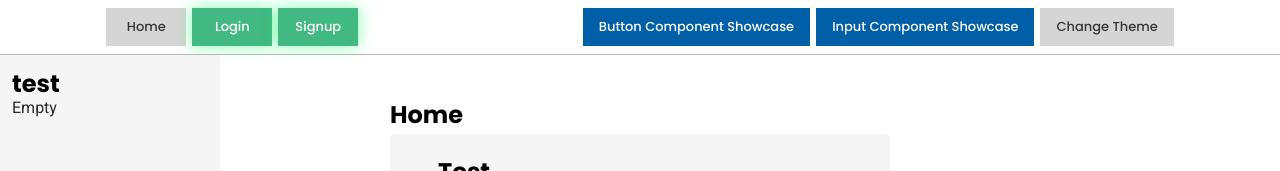
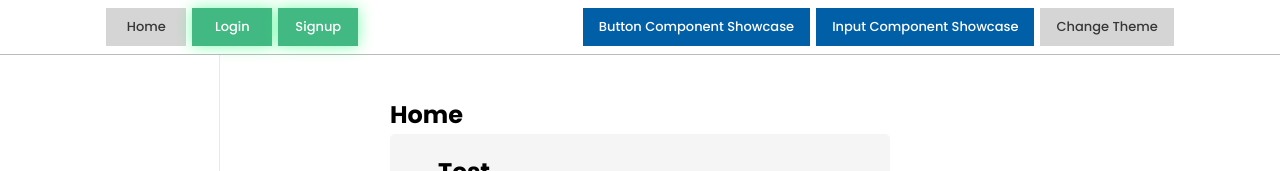
Before and after one commit to Fanoflix/fatefy, a Vue app: page / in a window 1280 px wide. Shown: the top 171 px of the page. Built offline with nearby package versions, Linux system fonts and the light colour scheme.

Commit message:
Sidebar made independent.

```diff
--- a/src/assets/variables.scss
+++ b/src/assets/variables.scss
@@ -19,7 +19,7 @@ $success-dark: #61c998;
 $error: #c0304f;
 
 $white: #ffffff;
-$white-soft: #f5f5f5;
+$white-soft: #e9e9e9;
 $white-soft2: #bbbbbb;
 $white-mute: #878787;
 $background-white: white;
@@ -80,9 +80,12 @@ $element-trans-time: $text-and-bg-trans-time - 0.1s;
 // _____> Components Specific
 
 /*
-  Navigation Panel
+  Navigation Panel + Side panel/bar combined styling
 */
 $nav-height: 55px;
+
+$panel-bg-color-light: rgb(248, 248, 248);
+$panel-bg-color-dark: #222222;
 
 /*
   Scrollbar
--- a/src/components/sidebar/FSidebar.vue
+++ b/src/components/sidebar/FSidebar.vue
@@ -1,18 +1,21 @@
 <template>
-  <FContainer
-    width="220"
-    height="100vh"
-    class="side-bar"
-    heading="test"
-  ></FContainer>
+  <section class="side-bar" :class="[{ dark: isDark }]"></section>
 </template>
 
 <script setup>
 /*
   TODO Make Sidebar retractable
-  TODO Make Sidebar a separate component insteadof just a container
 */
-import FContainer from "../container/FContainer.vue";
+
+// Imports
+import { storeToRefs } from "pinia";
+import { useThemeStore } from "../../stores/theme";
+
+// State
+
+// Reactive State
+
+const { isDark } = storeToRefs(useThemeStore());
 </script>
 
 <style scoped lang="scss">
@@ -23,7 +26,14 @@ import FContainer from "../container/FContainer.vue";
   top: $nav-height;
   left: 0;
 
+  background-color: $color-background;
+  border-right: 1px solid $white-soft;
   width: 220px;
   height: 100vh;
 }
+
+.dark.side-bar {
+  background-color: $color-background-dark;
+  border-right: 1px solid $black-soft;
+}
 </style>
```
